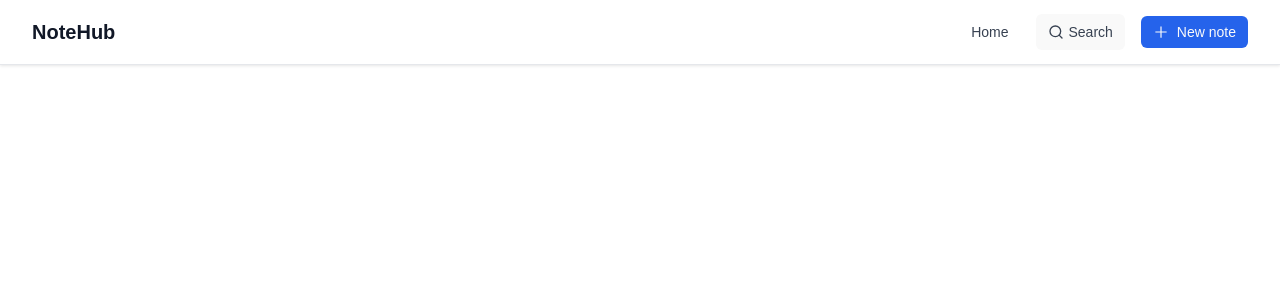
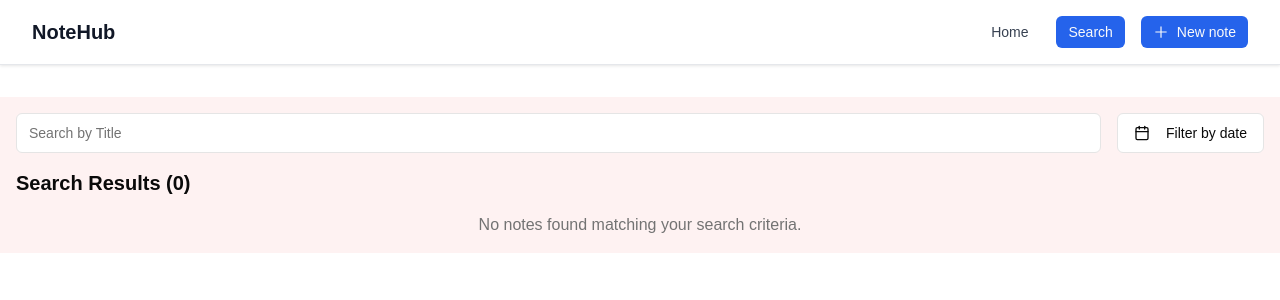
Before and after one commit to RemyaManoharan/NotesManager, a React (Vite) app: page /search in a window 1280 px wide. Shown: the top 300 px of the page. Built offline with nearby package versions, Linux system fonts and the light colour scheme.

Commit message:
added search functionality

```diff
--- a/package.json
+++ b/package.json
@@ -13,6 +13,7 @@
   },
   "dependencies": {
     "@radix-ui/react-alert-dialog": "^1.1.4",
+    "@radix-ui/react-popover": "^1.1.5",
     "@radix-ui/react-slot": "^1.1.1",
     "@radix-ui/react-tabs": "^1.1.2",
     "@tiptap/extension-color": "^2.11.3",
@@ -23,9 +24,11 @@
     "@types/uuid": "^10.0.0",
     "class-variance-authority": "^0.7.1",
     "clsx": "^2.1.1",
+    "date-fns": "^3.6.0",
     "formik": "^2.4.6",
     "lucide-react": "^0.471.1",
     "react": "^18.3.1",
+    "react-day-picker": "^8.10.1",
     "react-dom": "^18.3.1",
     "react-icons": "^5.4.0",
     "react-router-dom": "^7.1.1",
--- a/src/App.tsx
+++ b/src/App.tsx
@@ -5,6 +5,7 @@ import Home from './pages/Home';
 import SideBar from './components/SideBar/SideBar';
 import NoteEditor from './features/note/NoteEditor';
 import NoteList from './features/note/NoteList';
+import SearchPage from './pages/SearchPage';
 
 function App() {
   return (
@@ -15,7 +16,7 @@ function App() {
           <Route path="/" element={<Home sidebar={<SideBar />}  notelist ={<NoteList />}/>} />
           <Route path="/create" element={<NoteEditor />} />
           <Route path="/note/:id" element={<NoteEditor />} />
-          <Route path="/edit" element={<h1>About</h1>} />
+          <Route path="/search" element={<SearchPage/>} />
         </Routes>
       </div>
     </Router>
--- a/src/components/Header/Header.tsx
+++ b/src/components/Header/Header.tsx
@@ -1,5 +1,5 @@
 import { Link, useNavigate } from 'react-router-dom';
-import { FiSearch } from 'react-icons/fi';
+
 import { AiOutlinePlus } from 'react-icons/ai';
 // import notelogo from '../../assets/notelogo.png';
 import { Button } from '../ui/button';
@@ -34,10 +34,9 @@ const Header = () => {
               >
                 Home
               </Link>
-              <button className="flex items-center rounded-md px-3 py-2 text-sm font-medium text-gray-700 hover:text-gray-900">
-                <FiSearch className="mr-1 h-4 w-4" />
-                Search
-              </button>
+              <Button size="sm" onClick={() => navigate('/search')}>
+                         <span>Search</span>
+            </Button>
             </nav>
 
             {/* <button
--- /dev/null
+++ b/src/components/ui/calendar.tsx
@@ -0,0 +1,68 @@
+import * as React from "react"
+import { ChevronLeft, ChevronRight } from "lucide-react"
+import { DayPicker } from "react-day-picker"
+
+import { cn } from "@/lib/utils"
+import { buttonVariants } from "@/components/ui/button"
+
+export type CalendarProps = React.ComponentProps<typeof DayPicker>
+
+function Calendar({
+  className,
+  classNames,
+  showOutsideDays = true,
+  ...props
+}: CalendarProps) {
+  return (
+    <DayPicker
+      showOutsideDays={showOutsideDays}
+      className={cn("p-3", className)}
+      classNames={{
+        months: "flex flex-col sm:flex-row space-y-4 sm:space-x-4 sm:space-y-0",
+        month: "space-y-4",
+        caption: "flex justify-center pt-1 relative items-center",
+        caption_label: "text-sm font-medium",
+        nav: "space-x-1 flex items-center",
+        nav_button: cn(
+          buttonVariants({ variant: "outline" }),
+          "h-7 w-7 bg-transparent p-0 opacity-50 hover:opacity-100"
+        ),
+        nav_button_previous: "absolute left-1",
+        nav_button_next: "absolute right-1",
+        table: "w-full border-collapse space-y-1",
+        head_row: "flex",
+        head_cell:
+          "text-muted-foreground rounded-md w-9 font-normal text-[0.8rem]",
+        row: "flex w-full mt-2",
+        cell: "h-9 w-9 text-center text-sm p-0 relative [&:has([aria-selected].day-range-end)]:rounded-r-md [&:has([aria-selected].day-outside)]:bg-accent/50 [&:has([aria-selected])]:bg-accent first:[&:has([aria-selected])]:rounded-l-md last:[&:has([aria-selected])]:rounded-r-md focus-within:relative focus-within:z-20",
+        day: cn(
+          buttonVariants({ variant: "ghost" }),
+          "h-9 w-9 p-0 font-normal aria-selected:opacity-100"
+        ),
+        day_range_end: "day-range-end",
+        day_selected:
+          "bg-primary text-primary-foreground hover:bg-primary hover:text-primary-foreground focus:bg-primary focus:text-primary-foreground",
+        day_today: "bg-accent text-accent-foreground",
+        day_outside:
+          "day-outside text-muted-foreground aria-selected:bg-accent/50 aria-selected:text-muted-foreground",
+        day_disabled: "text-muted-foreground opacity-50",
+        day_range_middle:
+          "aria-selected:bg-accent aria-selected:text-accent-foreground",
+        day_hidden: "invisible",
+        ...classNames,
+      }}
+      components={{
+        IconLeft: ({ className, ...props }) => (
+          <ChevronLeft className={cn("h-4 w-4", className)} {...props} />
+        ),
+        IconRight: ({ className, ...props }) => (
+          <ChevronRight className={cn("h-4 w-4", className)} {...props} />
+        ),
+      }}
+      {...props}
+    />
+  )
+}
+Calendar.displayName = "Calendar"
+
+export { Calendar }
--- /dev/null
+++ b/src/components/ui/input.tsx
@@ -0,0 +1,22 @@
+import * as React from "react"
+
+import { cn } from "@/lib/utils"
+
+const Input = React.forwardRef<HTMLInputElement, React.ComponentProps<"input">>(
+  ({ className, type, ...props }, ref) => {
+    return (
+      <input
+        type={type}
+        className={cn(
+          "flex h-10 w-full rounded-md border border-input bg-background px-3 py-2 text-base ring-offset-background file:border-0 file:bg-transparent file:text-sm file:font-medium file:text-foreground placeholder:text-muted-foreground focus-visible:outline-none focus-visible:ring-2 focus-visible:ring-ring focus-visible:ring-offset-2 disabled:cursor-not-allowed disabled:opacity-50 md:text-sm",
+          className
+        )}
+        ref={ref}
+        {...props}
+      />
+    )
+  }
+)
+Input.displayName = "Input"
+
+export { Input }
--- /dev/null
+++ b/src/components/ui/popover.tsx
@@ -0,0 +1,29 @@
+import * as React from "react"
+import * as PopoverPrimitive from "@radix-ui/react-popover"
+
+import { cn } from "@/lib/utils"
+
+const Popover = PopoverPrimitive.Root
+
+const PopoverTrigger = PopoverPrimitive.Trigger
+
+const PopoverContent = React.forwardRef<
+  React.ElementRef<typeof PopoverPrimitive.Content>,
+  React.ComponentPropsWithoutRef<typeof PopoverPrimitive.Content>
+>(({ className, align = "center", sideOffset = 4, ...props }, ref) => (
+  <PopoverPrimitive.Portal>
+    <PopoverPrimitive.Content
+      ref={ref}
+      align={align}
+      sideOffset={sideOffset}
+      className={cn(
+        "z-50 w-72 rounded-md border bg-popover p-4 text-popover-foreground shadow-md outline-none data-[state=open]:animate-in data-[state=closed]:animate-out data-[state=closed]:fade-out-0 data-[state=open]:fade-in-0 data-[state=closed]:zoom-out-95 data-[state=open]:zoom-in-95 data-[side=bottom]:slide-in-from-top-2 data-[side=left]:slide-in-from-right-2 data-[side=right]:slide-in-from-left-2 data-[side=top]:slide-in-from-bottom-2",
+        className
+      )}
+      {...props}
+    />
+  </PopoverPrimitive.Portal>
+))
+PopoverContent.displayName = PopoverPrimitive.Content.displayName
+
+export { Popover, PopoverTrigger, PopoverContent }
--- /dev/null
+++ b/src/pages/SearchPage.tsx
@@ -0,0 +1,139 @@
+
+import React, { useState, useEffect } from 'react';
+import { useNotesStore } from '@/store/useNoteStore';
+import { useNavigate } from 'react-router-dom';
+import NoteCard from '@/components/NoteCard/NoteCard';
+import { Input } from '@/components/ui/input';
+import { Button } from '@/components/ui/button';
+import { Calendar } from '@/components/ui/calendar';
+import {
+  Popover,
+  PopoverContent,
+  PopoverTrigger,
+} from '@/components/ui/popover';
+import { CalendarIcon, X } from 'lucide-react';
+import { format } from 'date-fns';
+import { Note } from '@/types/note';
+
+const SearchPage = () => {
+  const { notes } = useNotesStore();
+  const deleteNote = useNotesStore((state) => state.deleteNote);
+  const navigate = useNavigate();
+  const [searchTitle, setsearchTitle] = useState<string>('');
+  const [selectedDate, setSelectedDate] = useState<Date | undefined>(undefined);
+  const [searchedNotes, setSearchedNotes] = useState<Note[]>([]);
+  const [isCalendarOpen, setIsCalendarOpen] = useState<boolean>(false);
+  const handleEditClick = (note: Note) => {
+    navigate(`/note/${note.id}`);
+  };
+  const clearDate = () => {
+    setSelectedDate(undefined);
+  };
+  const handleDateSelect = (date: Date | undefined) => {
+    setSelectedDate(date);
+    setIsCalendarOpen(false);
+  };
+  useEffect(() => {
+    let filteredNotes = notes;
+    if (searchTitle) {
+      filteredNotes = filteredNotes.filter((note) =>
+        note.title.toLowerCase().includes(searchTitle.toLowerCase())
+      );
+    }
+    if (selectedDate) {
+      filteredNotes = filteredNotes.filter((note) => {
+        const noteDate = new Date(note.createdAt).setHours(0, 0, 0, 0);
+        const searchDate = selectedDate.setHours(0, 0, 0, 0);
+        return noteDate === searchDate;
+      });
+    }
+    setSearchedNotes(filteredNotes);
+  }, [searchTitle, selectedDate, notes]);
+
+  return (
+    <div className="container mx-auto mt-8 bg-red-50 p-4">
+      <div className="space-y-4">
+        {/* Search Filters */}
+        <div className="flex flex-col md:flex-row gap-4">
+          {/* Search by Title */}
+          <div className="flex gap-2 flex-1">
+            <Input
+              placeholder="Search by Title"
+              value={searchTitle}
+              onChange={(e) => setsearchTitle(e.target.value)}
+              className="w-full"
+
+            />
+            {searchTitle && (
+              <Button
+                type="button"
+                onClick={() => {
+                  setsearchTitle('');
+                }}
+              >
+                X
+              </Button>
+            )}
+          </div>
+
+          {/* Search by Date */}
+          <div className="flex gap-2">
+            <Popover open={isCalendarOpen} onOpenChange={setIsCalendarOpen}>
+              <PopoverTrigger asChild>
+                <Button
+                  variant="outline"
+                  className="h-10 px-4"
+                >
+                  <CalendarIcon className="mr-2 h-4 w-4" />
+                  {selectedDate ? (
+                    format(selectedDate, 'M/d/yyyy')
+                  ) : (
+                    <span>Filter by date </span>
+                  )}
+                </Button>
+              </PopoverTrigger>
+              <PopoverContent className="p-o w-auto" align="end">
+                <Calendar
+                  mode="single"
+                  selected={selectedDate}
+                  onSelect={handleDateSelect}
+                  initialFocus
+                />
+              </PopoverContent>
+            </Popover>
+            {selectedDate && (
+              <Button variant="ghost" size="icon" onClick={clearDate}>
+                <X className="h-4 w-4" />
+              </Button>
+            )}
+          </div>
+        </div>
+
+        {/* Results*/}
+        <div>
+          <h2 className="mb-4 text-xl font-semibold">
+            Search Results ({searchedNotes.length})
+          </h2>
+          {searchedNotes.length === 0 ? (
+            <p className="text-center text-muted-foreground">
+              No notes found matching your search criteria.
+            </p>
+          ) : (
+            <div className="grid auto-rows-fr grid-cols-1 gap-4 sm:grid-cols-2 md:grid-cols-3 lg:grid-cols-4 xl:grid-cols-4">
+              {searchedNotes.map((note) => (
+                <NoteCard
+                  key={note.id}
+                  note={note}
+                  onDelete={deleteNote}
+                  onClick={handleEditClick}
+                />
+              ))}
+            </div>
+          )}
+        </div>
+      </div>
+    </div>
+  );
+};
+
+export default SearchPage;
```
Also changed, not shown: 1 other file (tests, documents, lock files or other folders).
